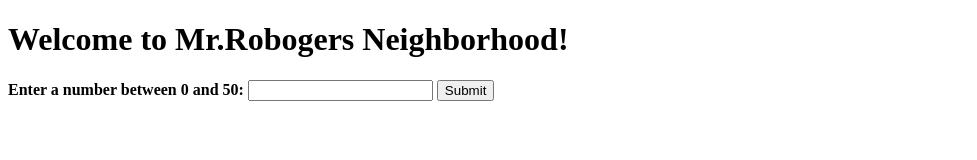
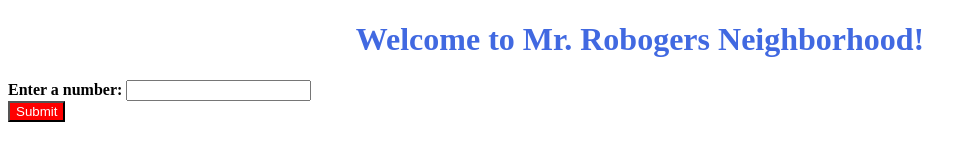
Before and after one commit to maryleemarks/mrRobogers_neighborhood, a plain HTML site: page index.html in a window 1280 px wide. Shown: the whole page, without its empty margins (0-977 px from the left). Drawn offline with Linux system fonts and the light colour scheme.

Commit message:
add finishing touches and css styling

```diff
--- a/css/styles.css
+++ b/css/styles.css
@@ -0,0 +1,14 @@
+.btn {
+  display: block;
+  background-color: red;
+  color:white;
+}
+
+h1 {
+  text-align: center;
+  color:royalblue;
+}
+
+.results {
+  font-weight: bold;
+}
--- a/index.html
+++ b/index.html
@@ -9,10 +9,10 @@
   </head>
   <body>
     <div class="container">
-      <h1>Welcome to Mr.Robogers Neighborhood!</h1>
+      <h1>Welcome to Mr. Robogers Neighborhood!</h1>
 
       <form id="number">
-        <label for="input"><strong>Enter a number between 0 and 50:</strong></label>
+        <label for="input"><strong>Enter a number:</strong></label>
         <input id="input" type="text">
 
         <button type="submit" class="btn">Submit</button>
```
Also changed, not shown: 1 other file.
